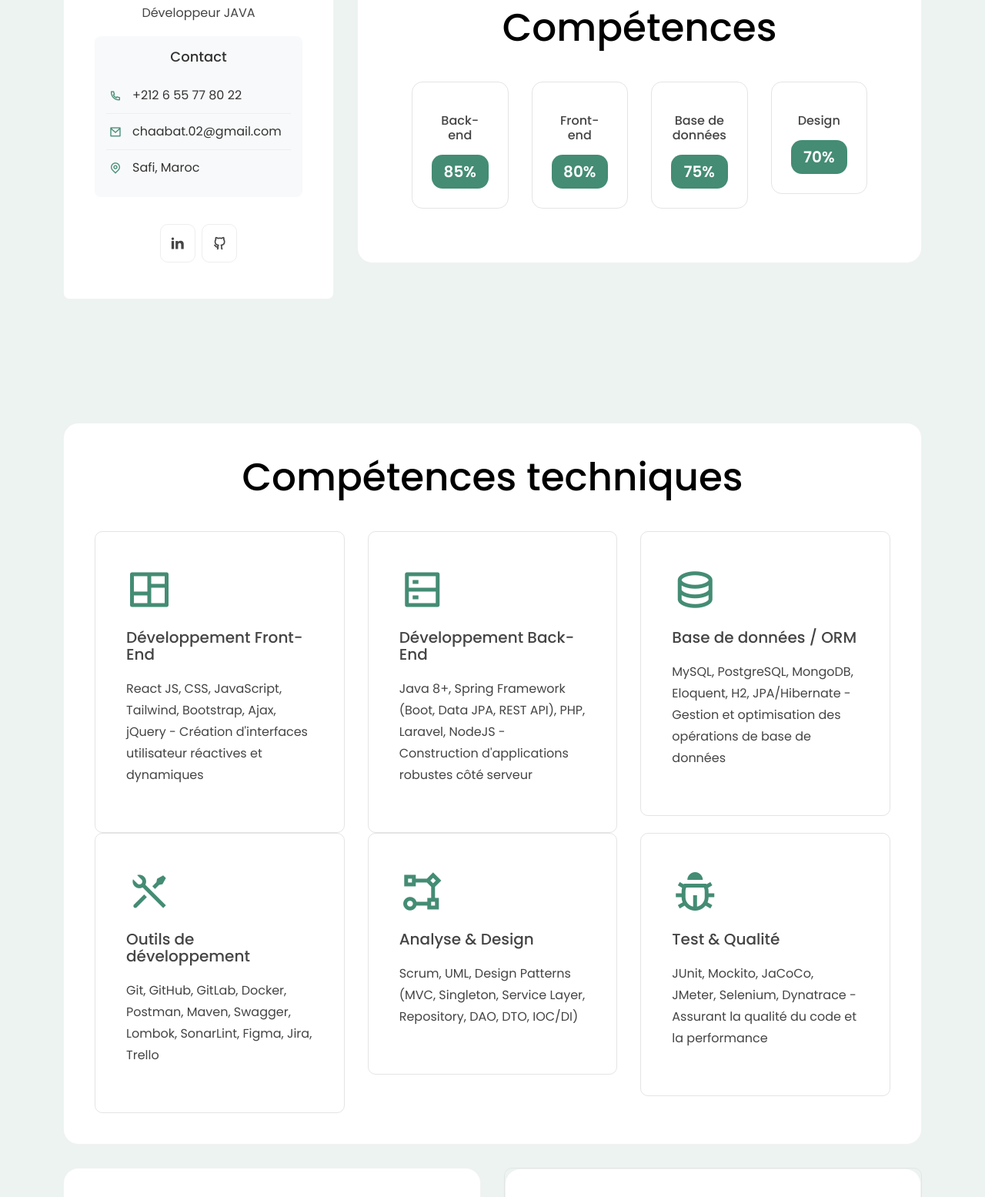
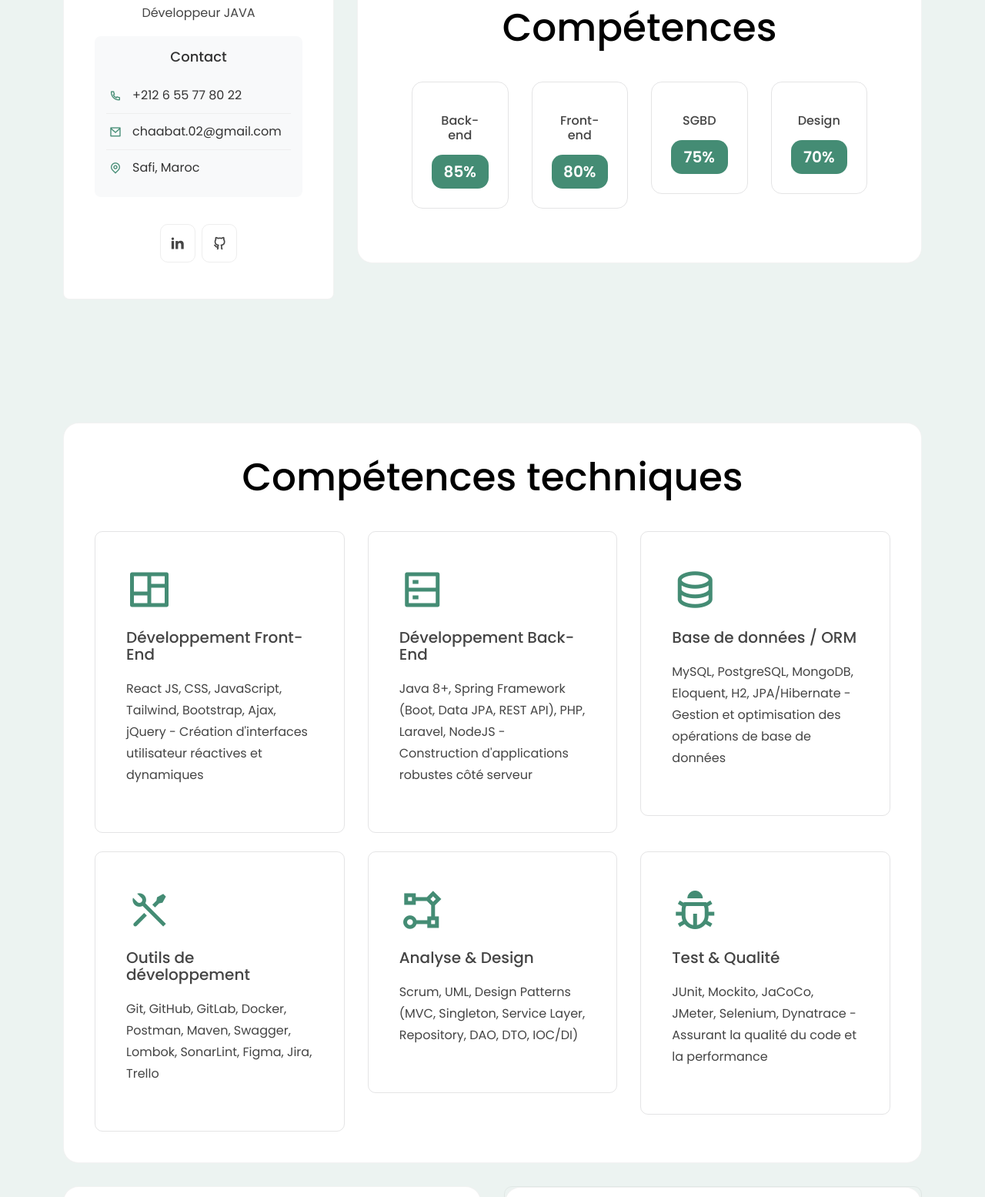
Before and after one commit to chaabat/Portfolio, a plain HTML site: page index.html in a window 1280 px wide. Shown: the part 597-2152 px from the top of the page at 77% size. Drawn offline with Linux system fonts and the light colour scheme.

Commit message:
portfolio some adjust

```diff
--- a/index.html
+++ b/index.html
@@ -202,7 +202,7 @@
                                 </div>
                                 <div class="col-lg-3 col-sm-6 col-xs-12">
                                     <div class="skill-item wow fadeInUp delay-0-4s">
-                                        <h5>Base de données</h5>
+                                        <h5>SGBD</h5>
                                         <span class="percent">75%</span>
                                     </div>
                                 </div>
@@ -232,8 +232,8 @@
                         </div>
                     </div>
                 </div>
-                <div class="row justify-content-center">
-                    <!-- Front-End -->
+                <div class="row justify-content-center mb-4">
+                    <!-- First row: Front-End, Back-End, Database/ORM -->
                     <div class="col-lg-4">
                         <div class="service-item wow fadeInUp delay-0-2s">
                             <i class="ri-layout-masonry-line"></i>
@@ -241,7 +241,6 @@
                             <p>React JS, CSS, JavaScript, Tailwind, Bootstrap, Ajax, jQuery - Création d'interfaces utilisateur réactives et dynamiques</p>
                         </div>
                     </div>
-                    <!-- Back-End -->
                     <div class="col-lg-4">
                         <div class="service-item wow fadeInUp delay-0-4s">
                             <i class="ri-server-line"></i>
@@ -249,7 +248,6 @@
                             <p>Java 8+, Spring Framework (Boot, Data JPA, REST API), PHP, Laravel, NodeJS - Construction d'applications robustes côté serveur</p>
                         </div>
                     </div>
-                    <!-- Database/ORM -->
                     <div class="col-lg-4">
                         <div class="service-item wow fadeInUp delay-0-6s">
                             <i class="ri-database-2-line"></i>
@@ -257,7 +255,9 @@
                             <p>MySQL, PostgreSQL, MongoDB, Eloquent, H2, JPA/Hibernate - Gestion et optimisation des opérations de base de données</p>
                         </div>
                     </div>
-                    <!-- Tools -->
+                </div>
+                <div class="row justify-content-center mt-4">
+                    <!-- Second row: Tools, Analysis & Design, Testing -->
                     <div class="col-lg-4">
                         <div class="service-item wow fadeInUp delay-0-2s">
                             <i class="ri-tools-line"></i>
@@ -265,7 +265,6 @@
                             <p>Git, GitHub, GitLab, Docker, Postman, Maven, Swagger, Lombok, SonarLint, Figma, Jira, Trello</p>
                         </div>
                     </div>
-                    <!-- Analysis & Design -->
                     <div class="col-lg-4">
                         <div class="service-item wow fadeInUp delay-0-4s">
                             <i class="ri-flow-chart"></i>
@@ -273,7 +272,6 @@
                             <p>Scrum, UML, Design Patterns (MVC, Singleton, Service Layer, Repository, DAO, DTO, IOC/DI)</p>
                         </div>
                     </div>
-                    <!-- Testing -->
                     <div class="col-lg-4">
                         <div class="service-item wow fadeInUp delay-0-6s">
                             <i class="ri-bug-line"></i>
@@ -443,7 +441,7 @@
                         <div class="section-title text-center wow fadeInUp delay-0-2s">
                             <h2>Travaux et projets</h2>
                             <p>Découvrez certains de mes projets , méticuleusement conçus avec amour et dévouement,
-                                chacun reflétant la passion et l��âme que j’ai mises dans chaque détail.</p>
+                                chacun reflétant la passion et l'âme que j'ai mises dans chaque détail.</p>
                         </div>
                     </div>
                 </div>
```
